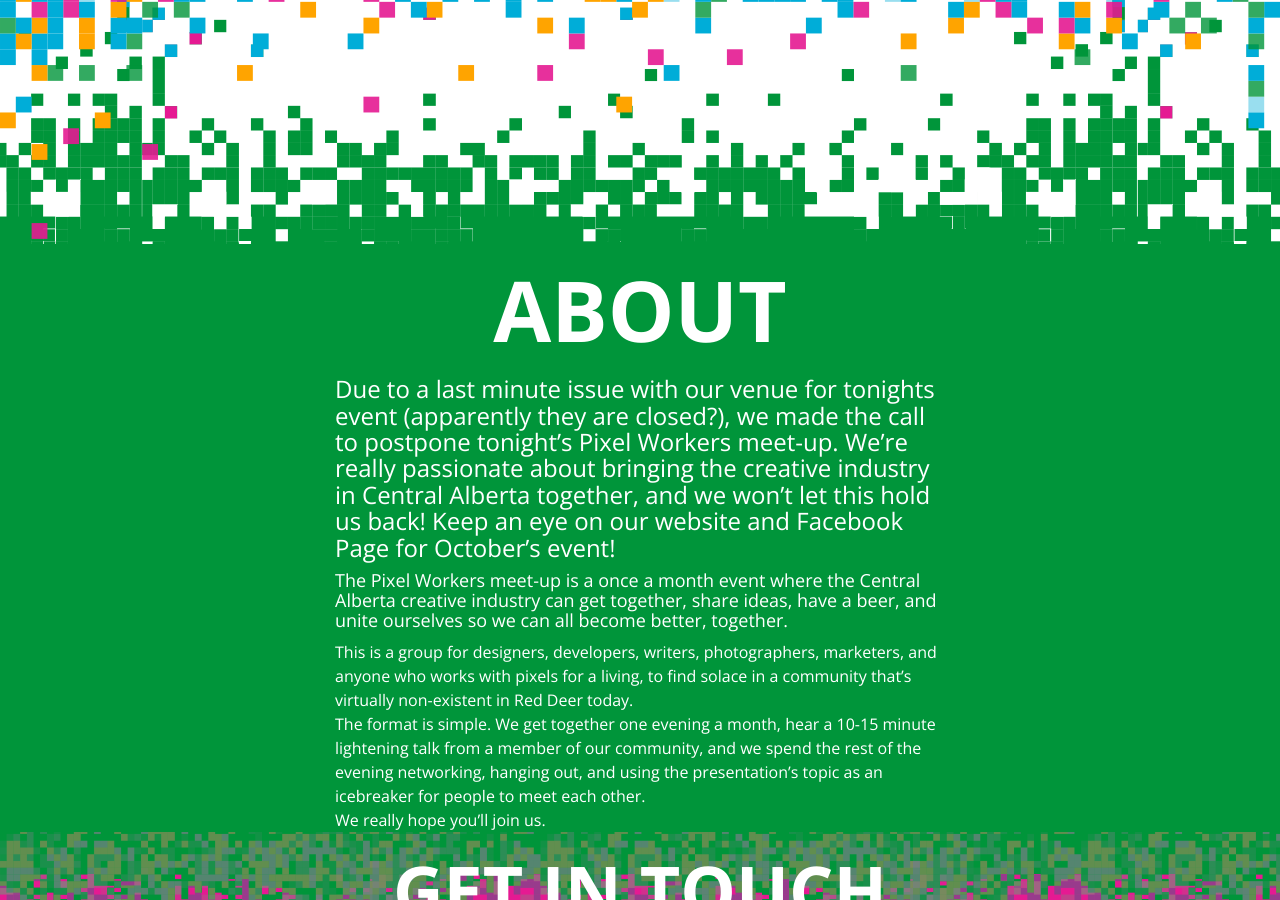
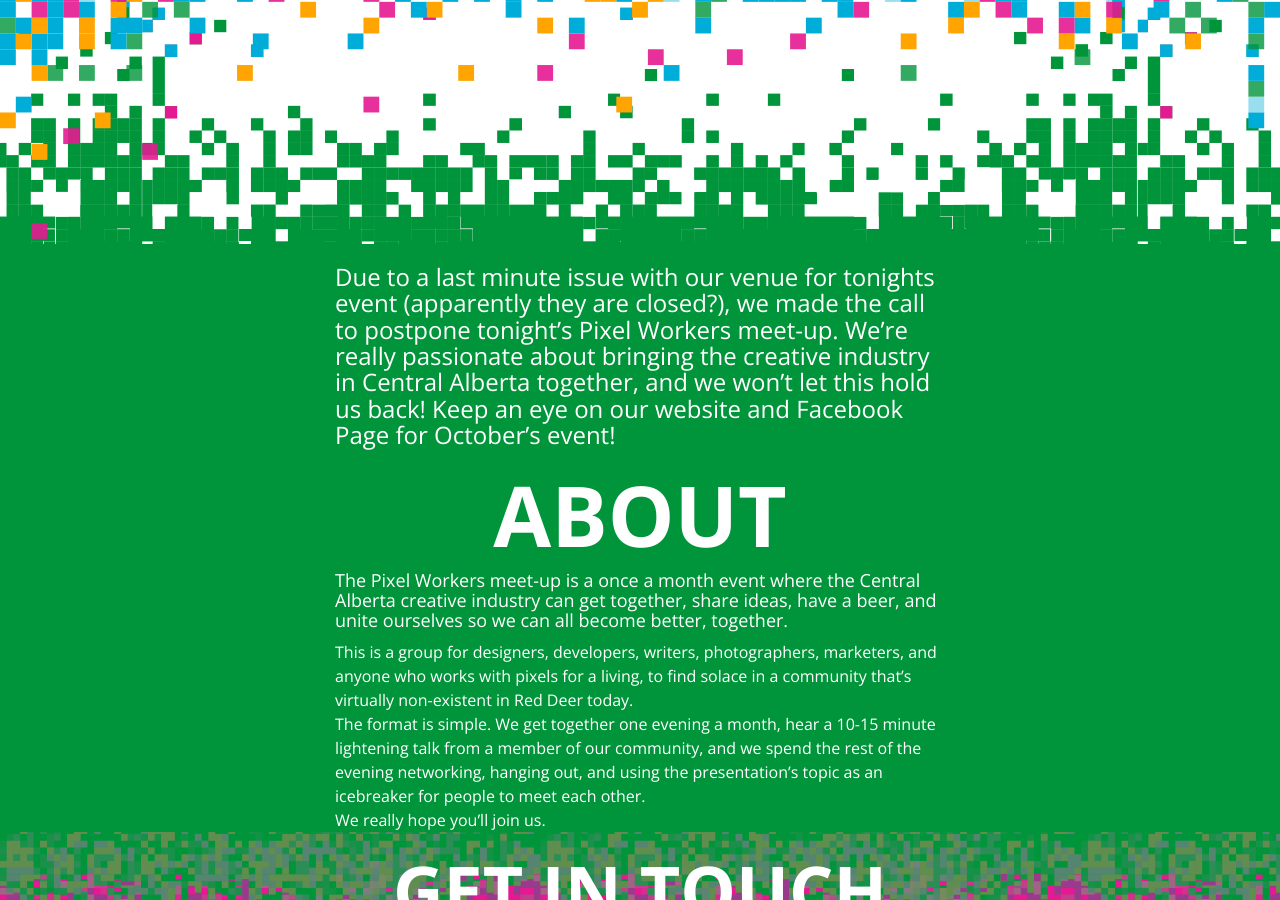
Before and after one commit to pixelworkers/pixelworkers.github.io, a Jekyll site: the page built from index.html, in a window 1280 px wide and 900 px high, scrolled down 573 px. Built offline with Jekyll 4.4.1, drawn with Linux system fonts in a browser that asks for light colours.

Commit message:
put postpone above about info

```diff
--- a/_includes/frontPage.html
+++ b/_includes/frontPage.html
@@ -25,12 +25,12 @@
 <div class="container-fluid" id="why">
   <div class="row">
     <div class="col-xs-12 col-sm-offset-1 col-sm-10 col-md-offset-2 col-md-8 col-lg-offset-3 col-lg-6">
-      <h2 class="text-center">ABOUT</h2>
       <h3 id="postpone">
         Due to a last minute issue with our venue for tonights event (apparently they are closed?), we made the call to postpone tonight’s Pixel Workers meet-up. We’re really passionate about bringing the creative industry in Central Alberta together, and we won’t let this hold us back!
 
 Keep an eye on our website and Facebook Page for October’s event!
       </h3>
+      <h2 class="text-center">ABOUT</h2>
       <h4>
         The Pixel Workers meet-up is a once a month event where the Central Alberta creative industry can get together, share ideas, have a beer, and unite ourselves so we can all become better, together.
       </h4>
```
